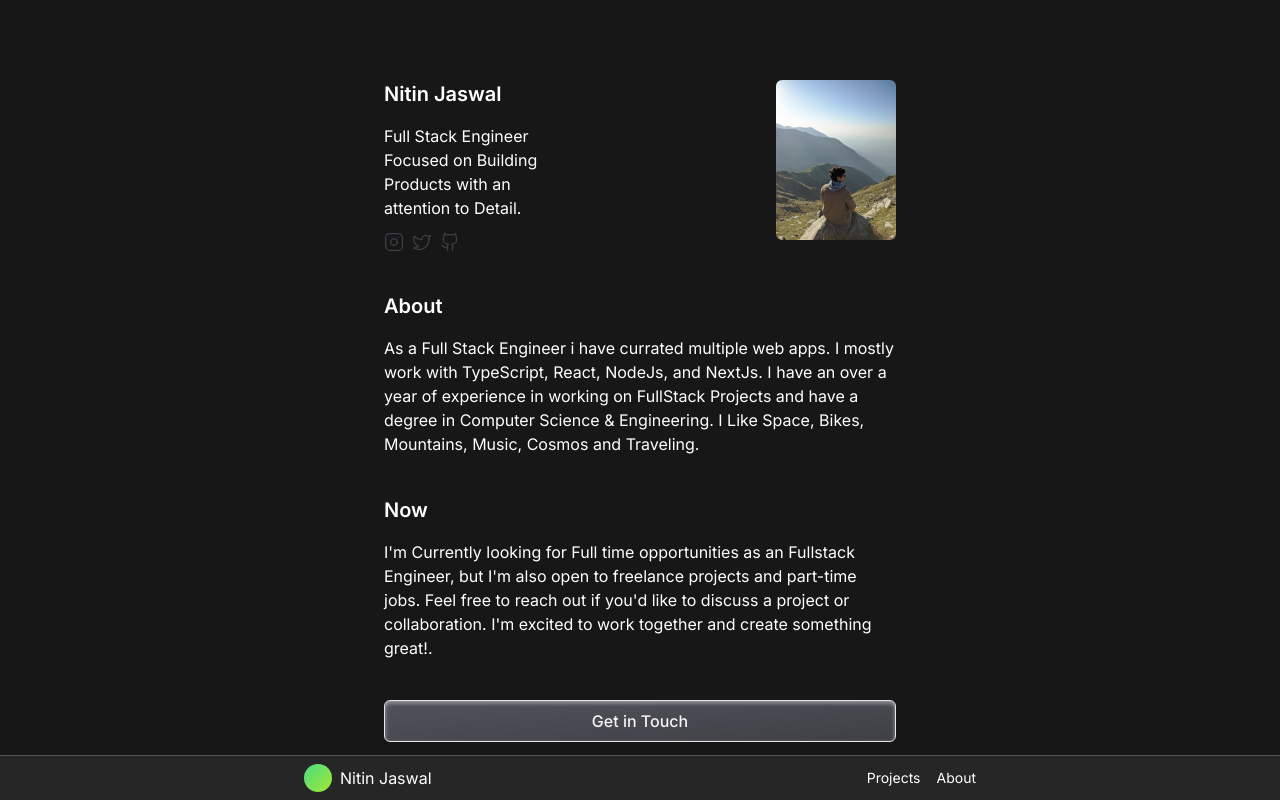
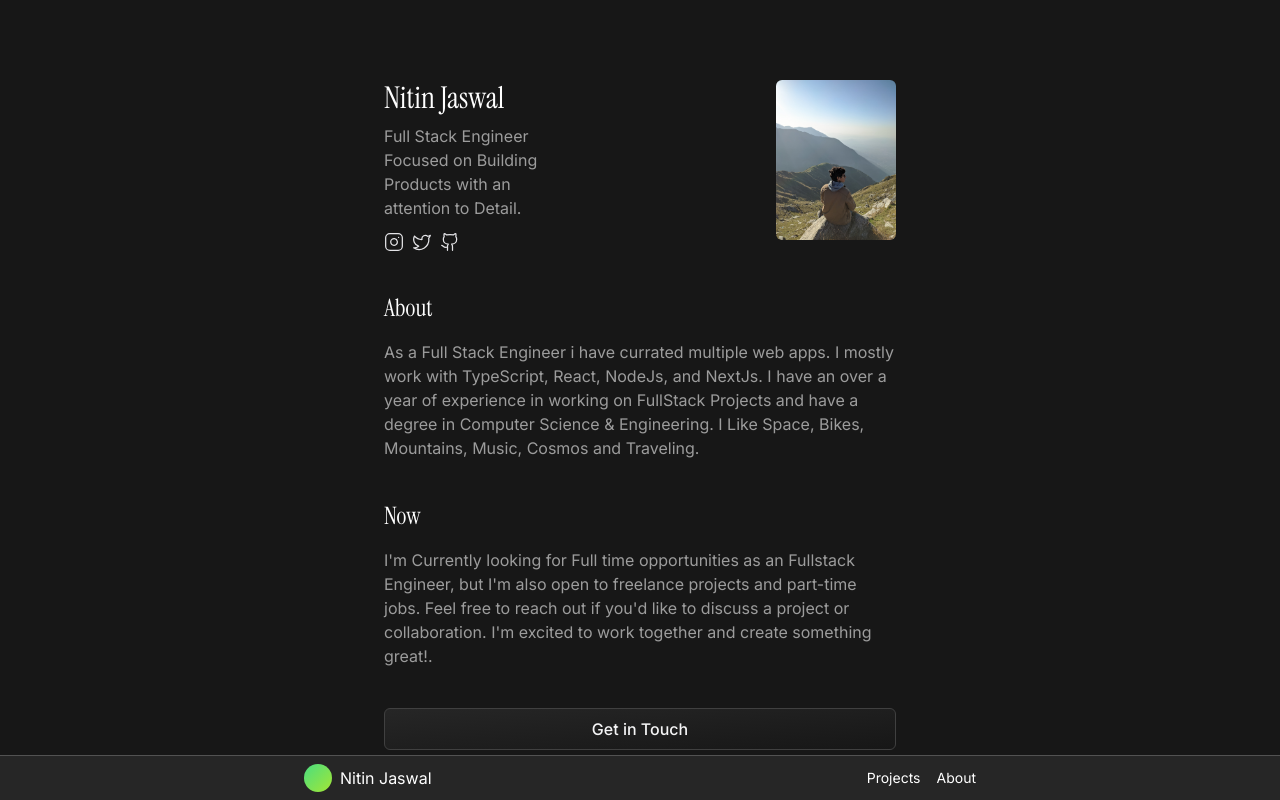
Before and after one commit to walkerthecreator/nitinjaswal, a Next.js app: page /about in a window 1280 px wide. Built offline with nearby package versions, Linux system fonts and the light colour scheme.

Commit message:
add:new theme about

```diff
--- a/src/app/about/page.tsx
+++ b/src/app/about/page.tsx
@@ -1,6 +1,7 @@
 import Button from "@/components/Button";
 import Image from "next/image";
 import Link from "next/link";
+import { instrumentSerif } from "@/lib/font";
 
 const page = () => {
 
@@ -9,9 +10,9 @@ const page = () => {
     <div className="w-4/5 md:w-3/5/ lg:w-2/5 mx-auto mt-20">
           <div className="flex gap-2 items-start">
               <div>
-                <h2 className="text-xl font-semibold">Nitin Jaswal</h2>
-                  <p className="md:w-2/4 mt-4">Full Stack Engineer Focused on Building Products with an attention to Detail.</p>
-                  <div className="mt-3 flex gap-2 text-zinc-700">
+                <h2 className={`text-3xl font-semibold ${instrumentSerif.className}`}>Nitin Jaswal</h2>
+                  <p className="md:w-2/4 mt-2 text-muted/60">Full Stack Engineer Focused on Building Products with an attention to Detail.</p>
+                  <div className="mt-3 flex gap-2 text-zinc-200">
                     <Link href={'https://www.instagram.com/walkerthecreator/'} target="_blank">
                     <svg xmlns="http://www.w3.org/2000/svg" width="20" height="20" viewBox="0 0 24 24" fill="none" stroke="currentColor" stroke-width="1.5" stroke-linecap="round" stroke-linejoin="round" className="lucide lucide-instagram"><rect width="20" height="20" x="2" y="2" rx="5" ry="5"/><path d="M16 11.37A4 4 0 1 1 12.63 8 4 4 0 0 1 16 11.37z"/><line x1="17.5" x2="17.51" y1="6.5" y2="6.5"/></svg>
                     </Link>
@@ -27,18 +28,18 @@ const page = () => {
           </div>
 
           <div className="mt-10">
-            <h2 className="font-semibold text-xl">About</h2>
-            <p className="mt-4">As a Full Stack Engineer i have currated multiple web apps. I mostly work with TypeScript, React, NodeJs, and NextJs. I have an over a year of experience in working on FullStack Projects and have a degree in Computer Science & Engineering. I Like Space, Bikes, Mountains, Music, Cosmos and Traveling.</p>
+            <h2 className={`font-semibold text-2xl ${instrumentSerif.className}`}>About</h2>
+            <p className="mt-4 text-muted/60">As a Full Stack Engineer i have currated multiple web apps. I mostly work with TypeScript, React, NodeJs, and NextJs. I have an over a year of experience in working on FullStack Projects and have a degree in Computer Science & Engineering. I Like Space, Bikes, Mountains, Music, Cosmos and Traveling.</p>
           </div>
 
           <div className="mt-10">
-            <h2 className="font-semibold text-xl">Now</h2>
-            <p className="mt-4">I&apos;m Currently looking for Full time opportunities as an Fullstack Engineer, but I&apos;m also open to freelance projects and part-time jobs. Feel free to reach out if you&apos;d like to discuss a project or collaboration. I&apos;m excited to work together and create something great!.</p>
+            <h2 className={`font-semibold text-2xl ${instrumentSerif.className}`}>Now</h2>
+            <p className="mt-4 text-muted/60">I&apos;m Currently looking for Full time opportunities as an Fullstack Engineer, but I&apos;m also open to freelance projects and part-time jobs. Feel free to reach out if you&apos;d like to discuss a project or collaboration. I&apos;m excited to work together and create something great!.</p>
           </div>
 
           <Link href={'https://mail.google.com/mail/u/0/?fs=1&tf=cm'} target="_blank">
-            <button className="text-zinc-100 my-10 text-center shadow-inner shadow-zinc-400 w-full md:min-w-32
-            bg-gradient-to-br from-zinc-600 to-zinc-700 border
+            <button className="text-zinc-100 my-10 text-center  w-full md:min-w-32
+            bg-gradient-to-br from-neutral-800 to-neutral-900 border border-neutral-700
             font-medium p-2 rounded-md">Get in Touch</button>
           </Link>
 
```
